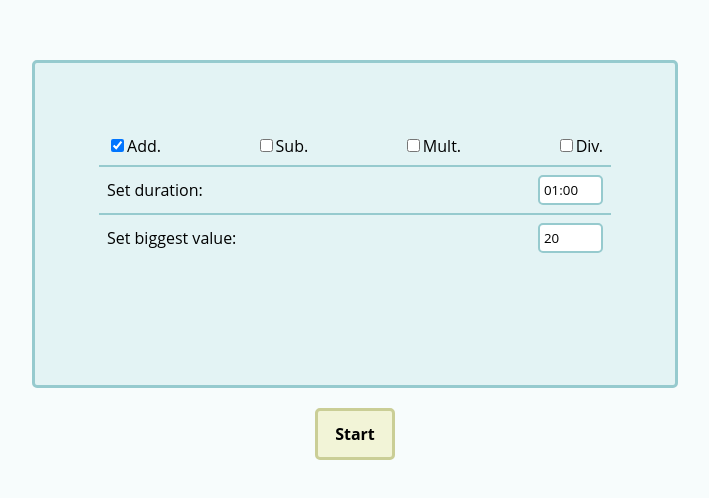
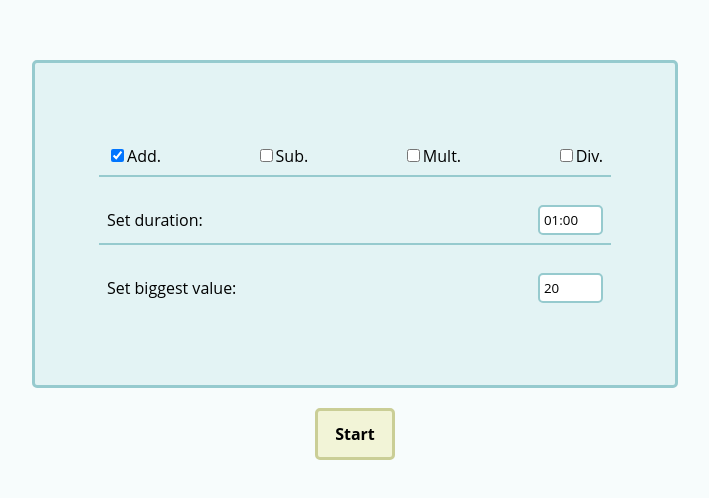
Before and after one commit to pablomartan/arithmetic, a React app: page / in a window 1280 px wide. Shown: the part 140-638 px from the top of the page, without its empty margins (285-994 px from the left). Built offline with nearby package versions, Linux system fonts and the light colour scheme.

Commit message:
feat: set margin to auto on divs inside Settings

```diff
--- a/src/components/Settings.css
+++ b/src/components/Settings.css
@@ -19,6 +19,10 @@
     width: 60%;
     height: 50%;
   }
+
+  #settings > div {
+    margin: auto 0;
+  }
 }
 
 @media (900px <= width) {
```
